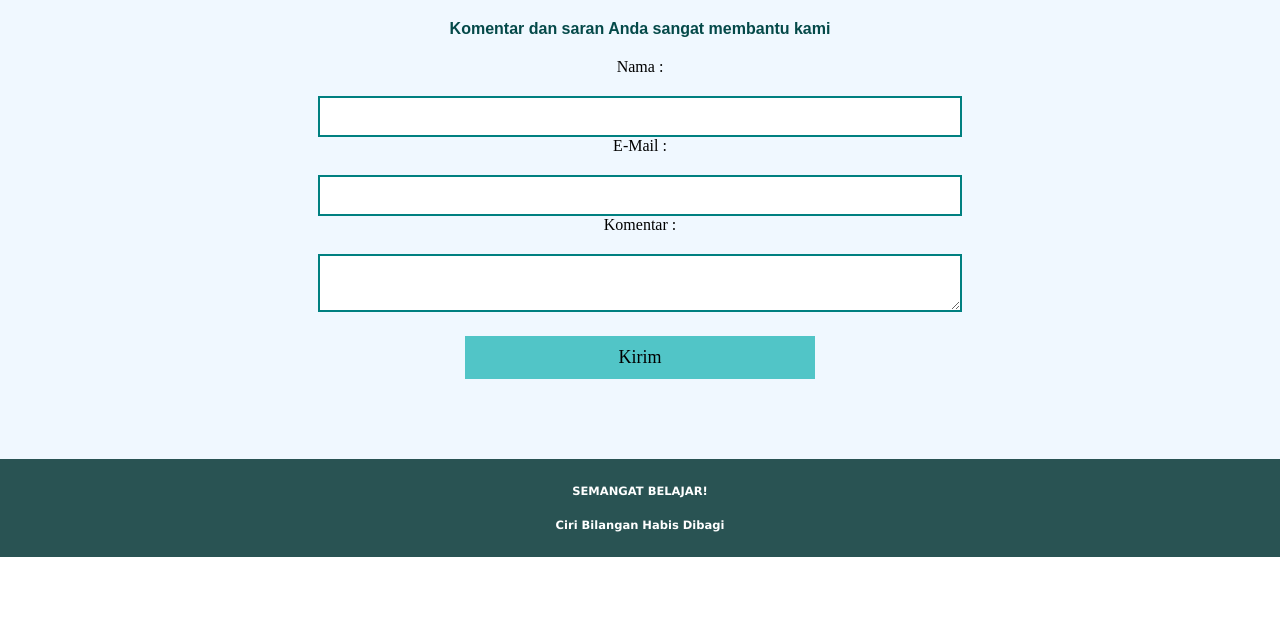
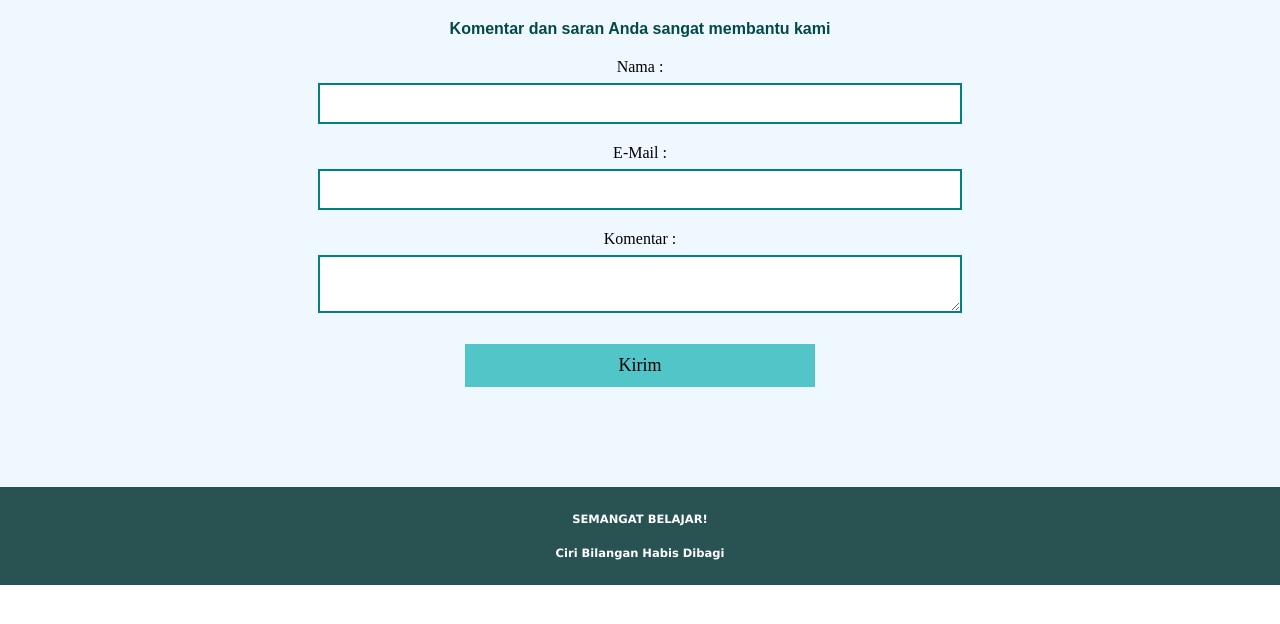
Before and after one commit to IlfiNurDiana/BilanganKomentar, a PHP site: page / in a window 1280 px wide. Shown: the part 144-768 px from the top of the page. Run offline with PHP 8.4, Linux system fonts and the light colour scheme.

Commit message:
Update stylesheet.css

```diff
--- a/stylesheet.css
+++ b/stylesheet.css
@@ -68,7 +68,7 @@ header ul li a:hover {
 input, textarea {
     width: 620px;
     margin-top: 7px;
-    margin-top: 20px;
+    margin-bottom: 20px;
     padding: 10px;
     font-size: 15px;
     border: 2.5px solid #008080;
```
